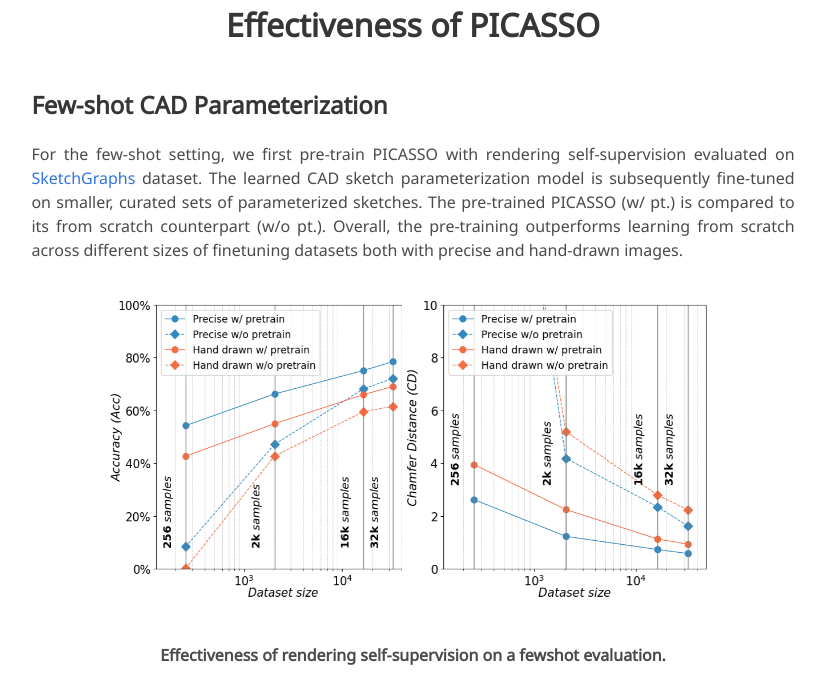
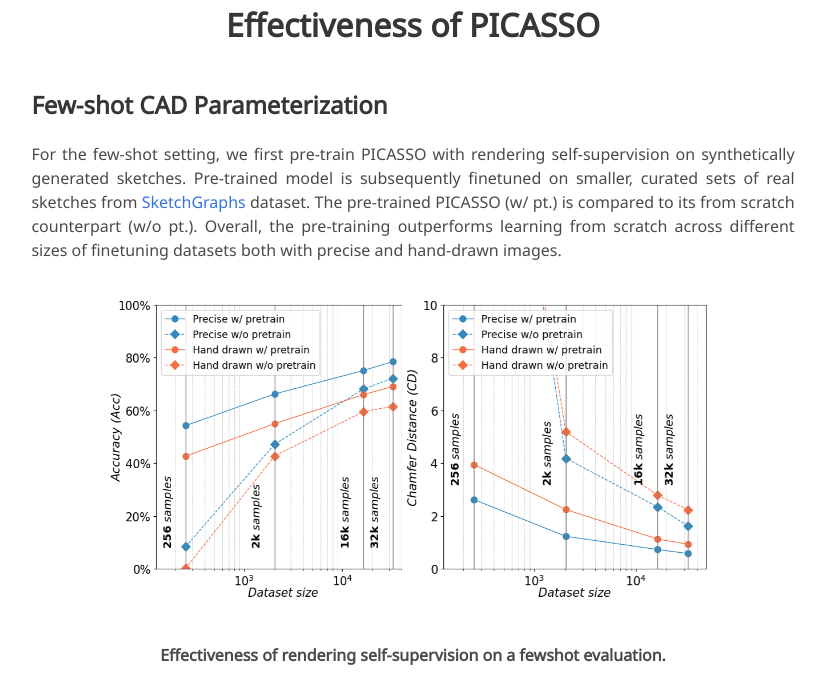
Before and after one commit to cvi2snt/picasso, a plain HTML site: page index.html in a window 1280 px wide. Shown: the part 2281-2961 px from the top of the page, without its empty margins (227-1053 px from the left). Drawn offline with nearby package versions, Linux system fonts and the light colour scheme; some icons are missing; a web font is replaced by a local one.

Commit message:
Few-shot explanation is refined.

```diff
--- a/index.html
+++ b/index.html
@@ -355,7 +355,7 @@
                 <div class="block content has-text-justified">
 
 
-                    <p>For the few-shot setting, we first pre-train PICASSO with rendering self-supervision evaluated on <a href='https://github.com/PrincetonLIPS/SketchGraphs'>SketchGraphs</a> dataset. The learned CAD sketch parameterization model is subsequently fine-tuned on smaller, curated sets of parameterized sketches. The pre-trained PICASSO (w/ pt.) is compared to its from scratch counterpart (w/o pt.). Overall, the pre-training outperforms learning from scratch across different sizes of finetuning datasets both with precise and hand-drawn images.</p>
+                    <p>For the few-shot setting, we first pre-train PICASSO with rendering self-supervision on synthetically generated sketches. Pre-trained model is subsequently finetuned on smaller, curated sets of real sketches from <a href='https://github.com/PrincetonLIPS/SketchGraphs'>SketchGraphs</a> dataset. The pre-trained PICASSO (w/ pt.) is compared to its from scratch counterpart (w/o pt.). Overall, the pre-training outperforms learning from scratch across different sizes of finetuning datasets both with precise and hand-drawn images.</p>
                     <div class="block center-media">
 
 
```
Also changed, not shown: static/images/fewshot_cropped.png.
